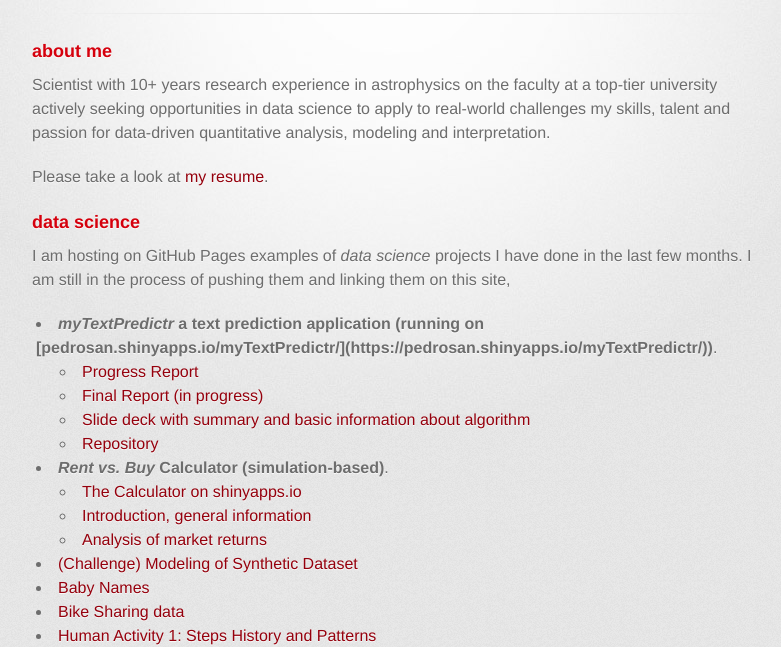
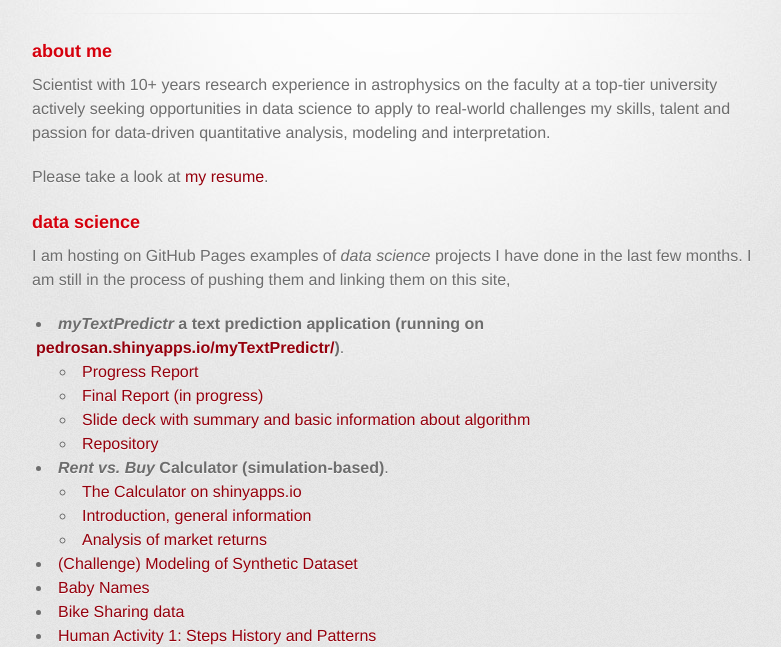
Before and after one commit to pedrosan/pedrosan.github.io, a plain HTML site: page index.html in a window 1280 px wide. Shown: the part 160-807 px from the top of the page, without its empty margins (248-1029 px from the left). Drawn offline with Linux system fonts and the light colour scheme; a web font is replaced by a local one.

Commit message:
fixed main page

```diff
--- a/index.html
+++ b/index.html
@@ -49,7 +49,8 @@ I am hosting on GitHub Pages examples of <em>data science</em> projects I have d
 I am still in the process of pushing them and linking them on this site,
 
 <ul>
-<li><strong><em>myTextPredictr</em> a text prediction application (running on [pedrosan.shinyapps.io/myTextPredictr/](https://pedrosan.shinyapps.io/myTextPredictr/))</strong>.
+<li><strong><em>myTextPredictr</em> a text prediction application
+         (running on <a href="http://pedrosan.shinyapps.io/myTextPredictr/">pedrosan.shinyapps.io/myTextPredictr/</a>)</strong>.
     <ul>
     <li><a href="http://pedrosan.github.io/DataScience/myTextPredictr/Milestone.html">Progress Report</a>
     <li><a href="http://pedrosan.github.io/DataScience/myTextPredictr/Final.html">Final Report (in progress)</a>
```
